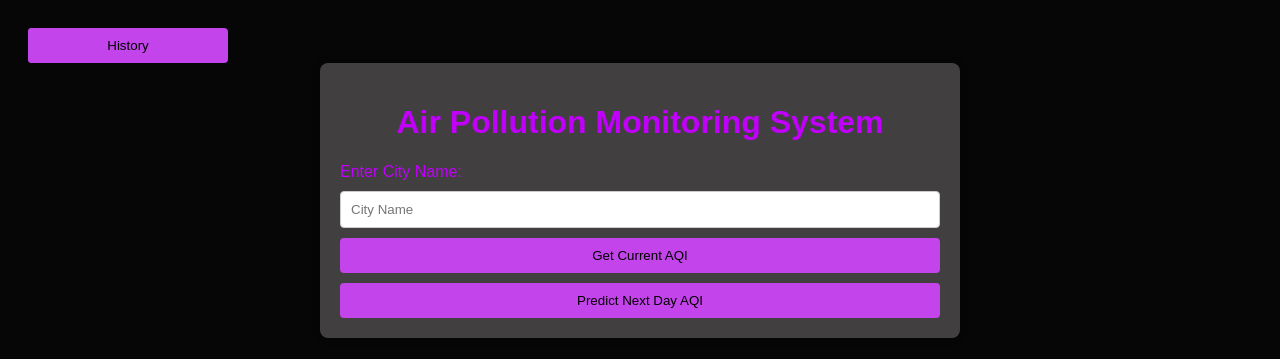
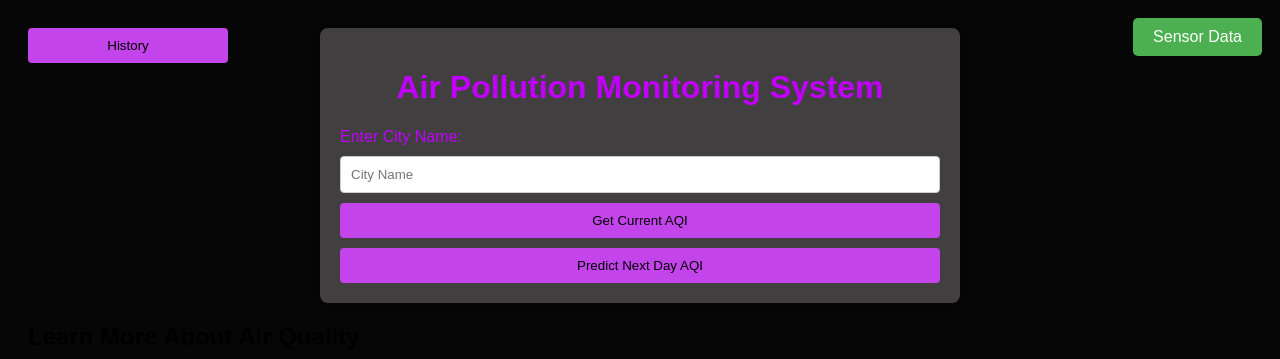
Before and after one commit to flyingculprit/Air_Pollution_monitoring, a Flask app: page / in a window 1280 px wide. Shown: the top 359 px of the page. Run offline with Flask 3, Linux system fonts and the light colour scheme; parts of the project's set-up code (start-up, migrations or seed data) failed here and were passed over.

Commit message:
New update with Hardware

```diff
--- a/app_model.py
+++ b/app_model.py
@@ -3,7 +3,10 @@ import smtplib
 import numpy as np
 import pandas as pd
 from flask import Flask, render_template, request
+from flask_cors import CORS
 import requests
+
+
 from email.mime.multipart import MIMEMultipart
 from email.mime.text import MIMEText
 import gspread
@@ -11,13 +14,23 @@ from oauth2client.service_account import ServiceAccountCredentials
 from sklearn.linear_model import LinearRegression
 from sklearn.model_selection import train_test_split
 import pandas as pd
+from bs4 import BeautifulSoup
+
+
+
+
+# Define the hardware IP as a variable
+HARDWARE_IP = "http://ip of hardware"
+
+
 
 # Define the scope
 scope = ["https://spreadsheets.google.com/feeds", "https://www.googleapis.com/auth/spreadsheets",
          "https://www.googleapis.com/auth/drive.file", "https://www.googleapis.com/auth/drive"]
 
 # Add the path to your service account key file
-creds = ServiceAccountCredentials.from_json_keyfile_name(r'E:/Air_Pollution_monitoring/model-marker-440716-t1-44c4e6dcf699.json', scope)
+# creds = ServiceAccountCredentials.from_json_keyfile_name(r'E:/Air_Pollution_monitoring/model-marker-440716-t1-44c4e6dcf699.json', scope)
+creds = ServiceAccountCredentials.from_json_keyfile_name('C:/credentials.json', scope)
 
 
 # Authorize and open the spreadsheet
@@ -25,16 +38,16 @@ client = gspread.authorize(creds)
 spreadsheet = client.open("air-pollution")
 sheet = spreadsheet.sheet1
 
+
 app = Flask(__name__)
-
-
+CORS(app)
 
 
 # Load the dataset
-data = pd.read_csv('E:/Air_Pollution_monitoring/air_quality_dataset.csv')
+data = pd.read_csv('C:air_quality_dataset.csv')
 
 # API Key and URLs
-API_KEY = '45f72acf4cda05da1d7cc4800e56103b'
+API_KEY = '4s5ofw7b2aarcnfi4ccada05da1d7cc4800e56103badas'
 GEO_URL = 'https://api.openweathermap.org/geo/1.0/direct'
 AIR_QUALITY_URL = 'http://api.openweathermap.org/data/2.5/air_pollution'
 
@@ -45,6 +58,28 @@ city_list = ['Ahmedabad', 'Aizawl', 'Amaravati', 'Amritsar', 'Bengaluru', 'Bhopa
              'Kolkata', 'Lucknow', 'Mumbai', 'Patna', 'Shillong', 'Talcher',
              'Thiruvananthapuram', 'Visakhapatnam']
 
+#hardware data aqi
+
+def classify_aqi(sensor_value):
+    """Classify AQI based on the sensor value."""
+    aqi_description = {
+        1: {"quality": "Good", "color": "#4CAF50"},
+        2: {"quality": "Fair", "color": "#8BC34A"},
+        3: {"quality": "Moderate", "color": "#FFEB3B"},
+        4: {"quality": "Poor", "color": "#FF9800"},
+        5: {"quality": "Very Poor", "color": "#F44336"},
+    }
+
+    if sensor_value < 100:
+        return aqi_description[1]
+    elif 100 <= sensor_value < 200:
+        return aqi_description[2]
+    elif 200 <= sensor_value < 300:
+        return aqi_description[3]
+    elif 300 <= sensor_value < 400:
+        return aqi_description[4]
+    else:
+        return aqi_description[5]
 
 # Machine learning model for prediction
 def train_predict_model():
@@ -89,9 +124,9 @@ def data_store(data, city_name, air_quality_index):
 
 # Function to send email alerts
 def send_email_alert(city_name, aqi_level):
-    sender_email = "sowbarnikas41@gmail.com"  # Your email
-    sender_password = "ozbbhnvfxjyvowlb"  # Your email password
-    receiver_email = "sowbarnikas41@gmail.com"
+    sender_email = " "  # Your email
+    sender_password = " "  # Your email password
+    receiver_email = " "  # Receiver's email
 
     message = MIMEMultipart()
     message['From'] = sender_email
@@ -215,6 +250,38 @@ def home():
     return render_template('index.html')
 
 
+@app.route('/hardware')
+def get_hardware():
+    try:
+        # Fetch the data from the hardware API
+        response = requests.get(HARDWARE_IP)
+        # Parse the HTML content using BeautifulSoup
+        soup = BeautifulSoup(response.text, 'html.parser')
+
+        # Extract values from the HTML
+        sensor_value = float(soup.find('p', text=lambda t: t and "Sensor Value" in t).text.split(":")[1].strip())
+        voltage = soup.find('p', text=lambda t: t and "Voltage" in t).text.split(":")[1].strip()
+
+        # Classify AQI based on the sensor value
+        aqi_info = classify_aqi(sensor_value)
+
+        # Prepare data for rendering
+        data = {
+            "sensor_value": sensor_value,
+            "voltage": voltage,
+            "aqi_quality": aqi_info["quality"],
+            "aqi_color": aqi_info["color"]
+        }
+
+    except requests.exceptions.RequestException as e:
+        # Handle errors (e.g., connection issues or invalid responses)
+        data = {"error": "Unable to fetch hardware data", "details": str(e)}
+    except Exception as e:
+        # Handle parsing or other errors
+        data = {"error": "Error processing data", "details": str(e)}
+
+    # Render the template and pass the data
+    return render_template('hardware.html', data=data)
 
 @app.route('/history')
 def get_history():
--- a/requirements.txt
+++ b/requirements.txt
@@ -5,3 +5,5 @@ oauth2client
 numpy
 pandas
 scikit-learn
+flask_cors
+bs4
--- a/static/style.css
+++ b/static/style.css
@@ -100,3 +100,21 @@ tr:nth-child(even) {
 #history-btn:hover {
     background-color: #c344ea;
 }
+
+ /* Style buttons with the 'top-right-btn' class */
+    .top-right-btn {
+      position: absolute; /* Use absolute positioning */
+      top: 10px; /* Distance from the top */
+      right: 10px; /* Distance from the right */
+      padding: 10px 20px; /* Add some padding */
+      background-color: #4CAF50; /* Green background */
+      color: white; /* White text */
+      border: none; /* Remove borders */
+      border-radius: 5px; /* Optional: Rounded corners */
+      cursor: pointer; /* Add a pointer cursor on hover */
+      font-size: 16px; /* Adjust font size */
+    }
+
+    .top-right-btn:hover {
+      background-color: #45a049; /* Darker green on hover */
+    }
--- a/templates/index.html
+++ b/templates/index.html
@@ -7,12 +7,17 @@
     <link rel="stylesheet" href="{{ url_for('static', filename='style.css') }}">
 </head>
 <body>
-
+<div>
     <!-- History Button placed at the top left -->
     <button id="history-btn" onclick="window.location.href='/history'">History</button>
-    <button id="predict-btn" onclick="window.location.href='/history'">Predict Next Day AQI</button>
 
-    <div class="container">
+
+    <!-- <button id="predict-btn" onclick="window.location.href='/history'">Predict Next Day AQI</button> -->
+</div>
+<div>
+    <button class="top-right-btn" onclick="openHardwarePage()">Sensor Data</button>
+</div>
+  <div class="container">
         <h1>Air Pollution Monitoring System</h1>
 
         <form method="POST">
@@ -22,6 +27,7 @@
             <button type="submit" name="action" value="current">Get Current AQI</button>
             <!-- Button to predict next day's AQI -->
             <button type="submit" name="action" value="predict">Predict Next Day AQI</button>
+
         </form>
 
         <!-- Display the air quality information if available -->
@@ -57,5 +63,11 @@
             <h2>Learn More About Air Quality</h2>
             <iframe width="560" height="315" src="https://www.youtube.com/embed/6IKaUTYWtvg" title="YouTube video player" frameborder="0" allow="accelerometer; autoplay; clipboard-write; encrypted-media; gyroscope; picture-in-picture" allowfullscreen></iframe>
         </div>
+         <script>
+    function openHardwarePage() {
+      // Redirect to hardware.html
+      window.location.href = "/hardware";
+    }
+  </script>
 </body>
 </html>
```
Also changed, not shown: templates/hardware.html (added, +29 -0 lines).
